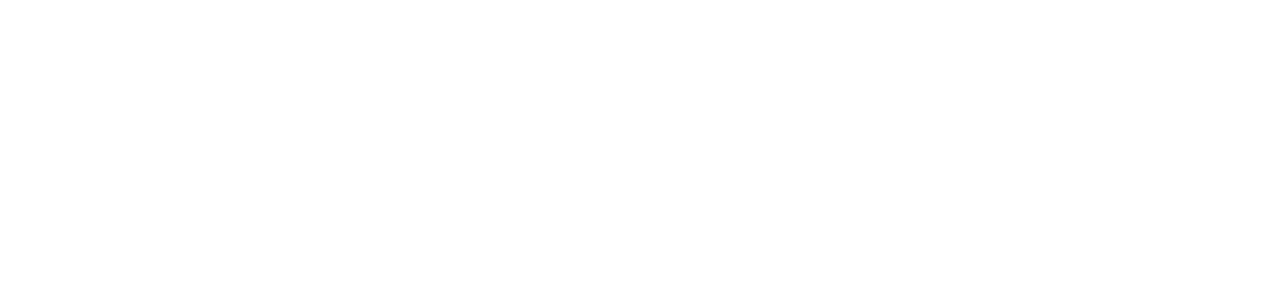
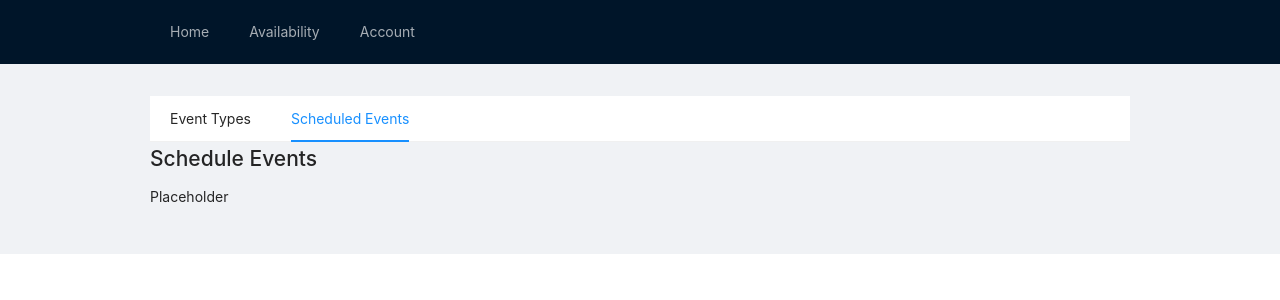
Before and after one commit to beckzayi/my-calendar, a React (Create React App) app: page /scheduled_events in a window 1280 px wide. Before the commit this address had no page. Shown: the top 300 px of the page. Built offline with nearby package versions, Linux system fonts and the light colour scheme.

Commit message:
main menu on event types listing page, to be continued

```diff
--- a/src/App.js
+++ b/src/App.js
@@ -2,7 +2,8 @@ import React from "react";
 import { BrowserRouter, Routes, Route, Navigate } from "react-router-dom";
 import Layout from "./components/Layout/Layout";
 import CreateEventType from "./routes/eventType/create";
-import EventTypes from "./components/eventType";
+import EventTypes from "./routes/eventType";
+import ScheduledEventsRoute from './routes/scheduledEvent/scheduledEvents';
 import "antd/dist/antd.css";
 
 function App() {
@@ -25,6 +26,14 @@ function App() {
             </Layout>
           }
         />
+        <Route
+          path="/scheduled_events"
+          element={
+            <Layout>
+              <ScheduledEventsRoute />
+            </Layout>
+          }
+        />
         <Route path="/" element={<Navigate to="/event_types" />} />
       </Routes>
     </BrowserRouter>
--- /dev/null
+++ b/src/components/Menu/HomeMenu.js
@@ -0,0 +1,30 @@
+import React, { useState, useEffect } from "react";
+import { Menu } from "antd";
+import { Link, useLocation } from "react-router-dom";
+
+const HomeMenu = () => {
+  const location = useLocation();
+
+  const [current, setCurrent] = useState(null);
+
+  const handleClick = (e) => {
+    setCurrent(e.key);
+  }
+
+  useEffect(() => {
+    setCurrent(location.pathname.substring(1));
+  }, [location.pathname]);
+
+  return (
+    <Menu onClick={handleClick} selectedKeys={[current]} mode="horizontal">
+      <Menu.Item key="event_types">
+        <Link to={"/event_types"}>Event Types</Link>
+      </Menu.Item>
+      <Menu.Item key="scheduled_events">
+        <Link to={"/scheduled_events"}>Scheduled Events</Link>
+      </Menu.Item>
+    </Menu>
+  );
+}
+
+export default HomeMenu;
--- a/src/components/eventType/AddEventButton.js
+++ b/src/components/eventType/AddEventButton.js
@@ -1,4 +1,5 @@
 import React from "react";
+import { Link } from "react-router-dom";
 import { Button } from "antd";
 import { PlusCircleFilled } from "@ant-design/icons";
 
@@ -14,7 +15,7 @@ const AddEventButton = () => {
       icon={<PlusCircleFilled />}
       onClick={handleClick}
     >
-      New Event Type
+      <span><Link to="/event_types/new">New Event Type</Link></span>
     </Button>
   );
 };
--- a/src/components/eventType/index.js
+++ b/src/components/eventType/index.js
@@ -2,6 +2,7 @@ import React from "react";
 import { Row, Col, Divider } from "antd";
 import AddEventButton from "./AddEventButton";
 import EventCard from "./EventCard";
+import HomeMenu from "../Menu/HomeMenu";
 
 const data = [
   {
@@ -41,6 +42,9 @@ const data = [
 const EventTypes = () => {
   return (
     <div>
+      <div>
+        <HomeMenu />
+      </div>
       <Row justify="space-between">
         <Col span={4}>
           <div>John Doe</div>
--- /dev/null
+++ b/src/components/scheduledEvent/ScheduledEvents.js
@@ -0,0 +1,16 @@
+import React from "react";
+import HomeMenu from "../Menu/HomeMenu";
+
+const ScheduledEvents = () => {
+  return (
+    <div>
+      <div>
+        <HomeMenu />
+      </div>
+      <h2>Schedule Events</h2>
+      <p>Placeholder</p>
+    </div>
+  );
+}
+
+export default ScheduledEvents;
--- a/src/routes/eventType/index.js
+++ b/src/routes/eventType/index.js
@@ -4,10 +4,7 @@ import EventTypes from "../../components/eventType";
 const ListEventTypesRoute = () => {
   return (
     <div>
-      <h2>List Event Types</h2>
-      <div>
-        <EventTypes />
-      </div>
+      <EventTypes />
     </div>
   );
 };
--- /dev/null
+++ b/src/routes/scheduledEvent/scheduledEvents.js
@@ -0,0 +1,12 @@
+import React from "react";
+import ScheduledEvents from "../../components/scheduledEvent/ScheduledEvents";
+
+const ScheduledEventsRoute = () => {
+  return (
+    <div>
+      <ScheduledEvents />
+    </div>
+  );
+};
+
+export default ScheduledEventsRoute;
```
